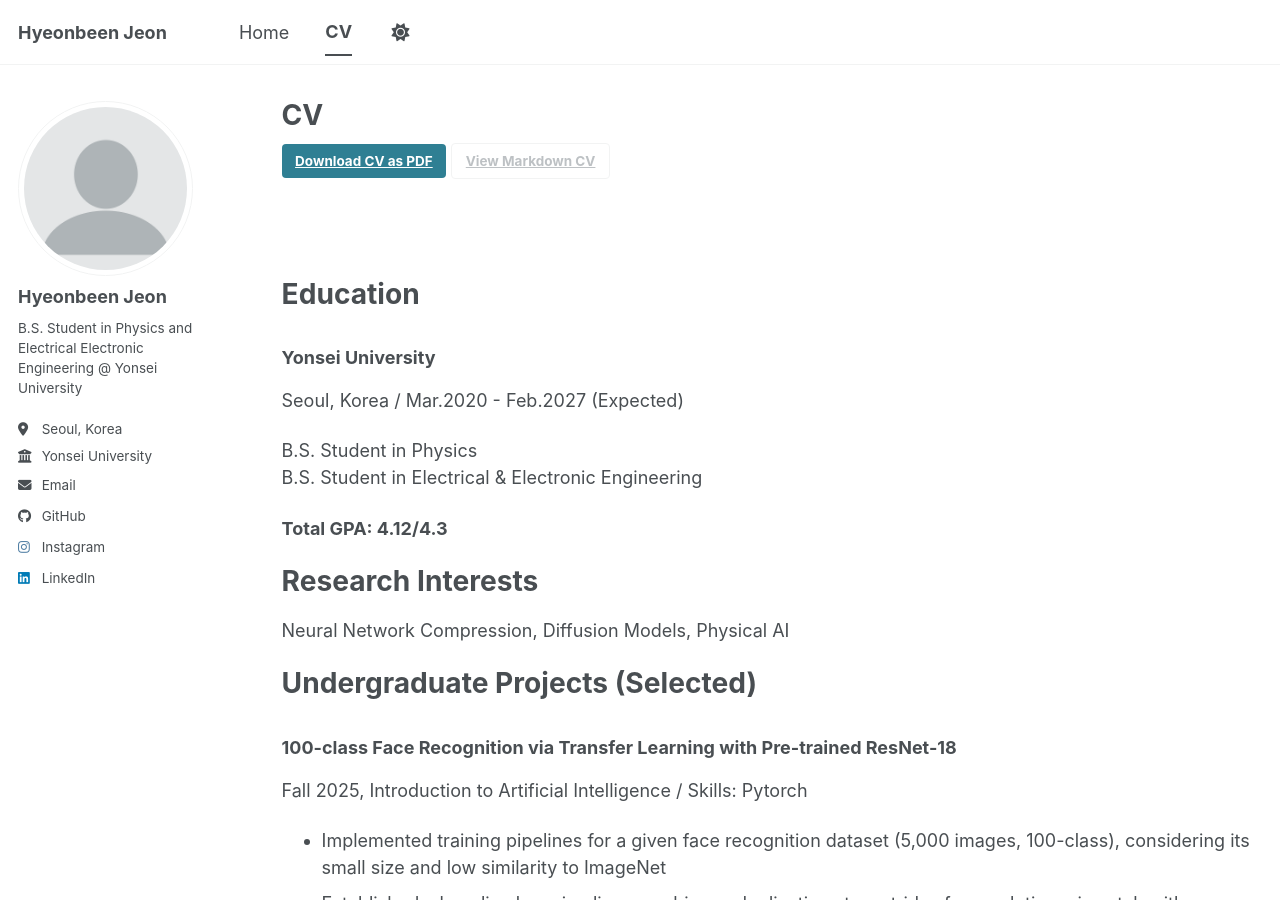
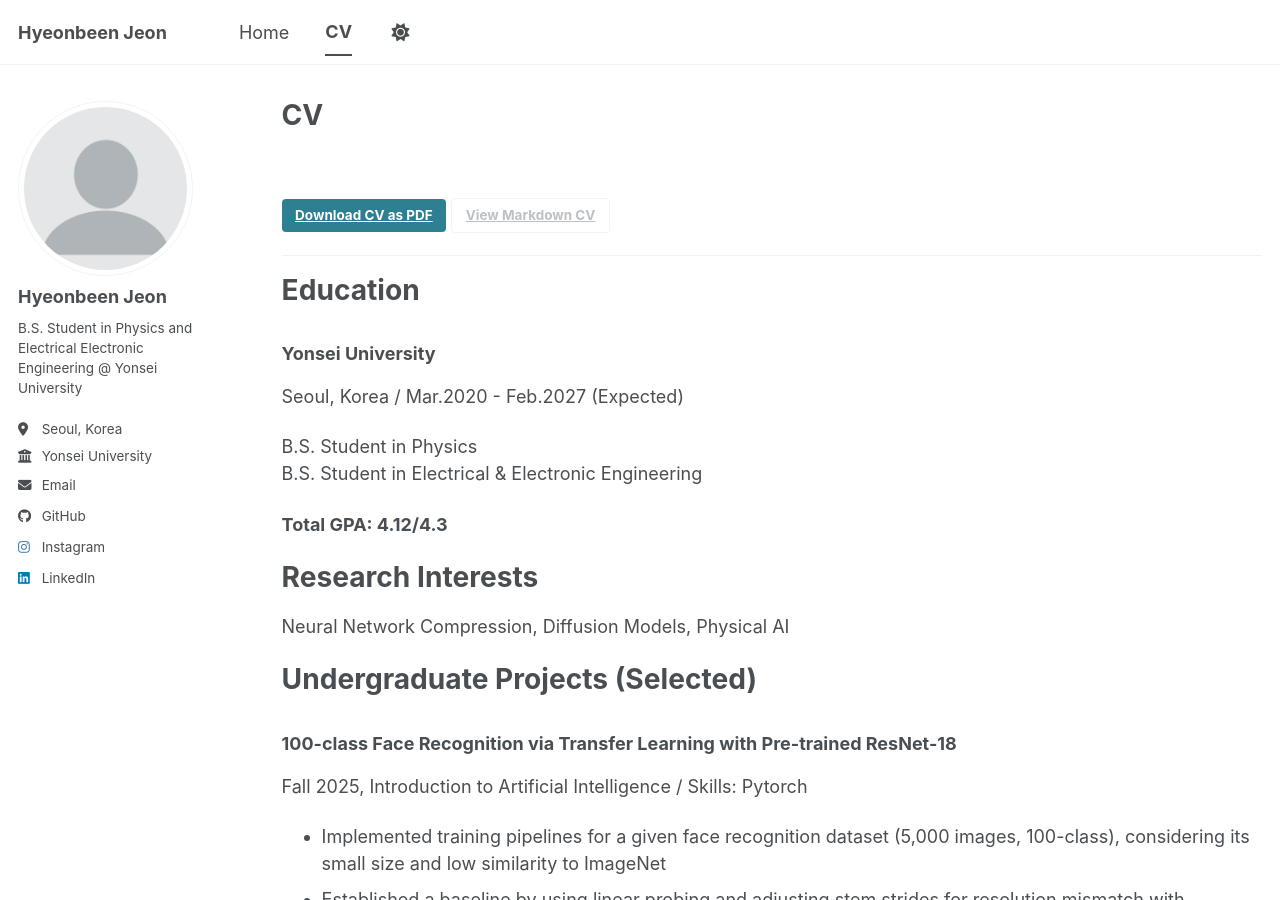
Before and after one commit to jnhnbn01/jnhnbn01.github.io, a Jekyll site: the page built from _pages/cv.md, in a window 1280 px wide and 900 px high. Built offline with Jekyll 4.4.1, drawn with Linux system fonts in a browser that asks for light colours; a script bundle is joined from its source files by our own code; library files that are not in the unit come from our copies.

```diff
--- a/_pages/cv.md
+++ b/_pages/cv.md
@@ -9,12 +9,13 @@
 
 {% include base_path %}
 
+<br>
 <div class="cv-download-links">
   <a href="{{ base_path }}/files/cv.pdf" class="btn btn--primary">Download CV as PDF</a>
   <a href="{{ base_path }}" class="btn btn--inverse">View Markdown CV</a>
 </div>
-<br>
-<br>
+
+-----
 
 Education
 ======
```
